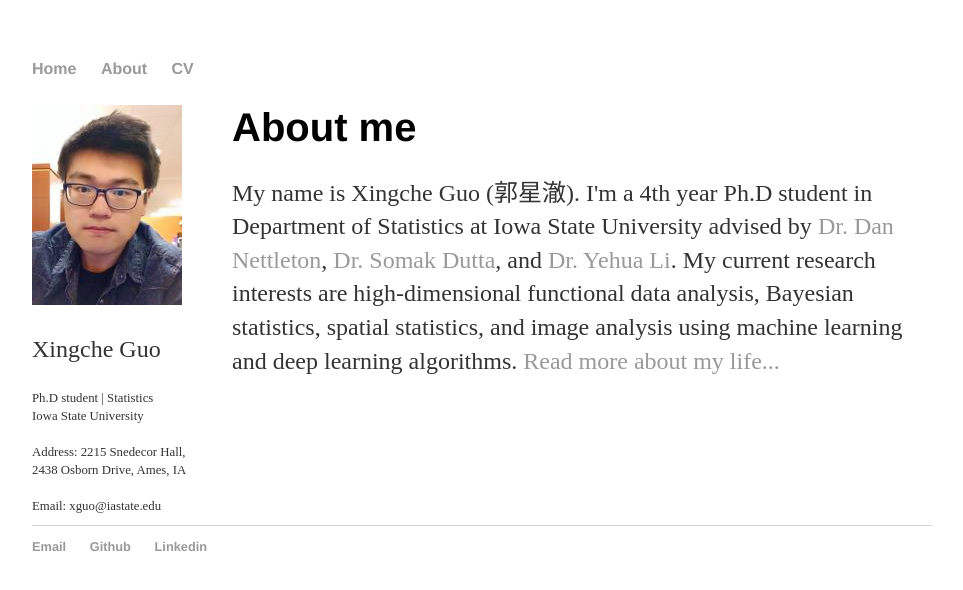
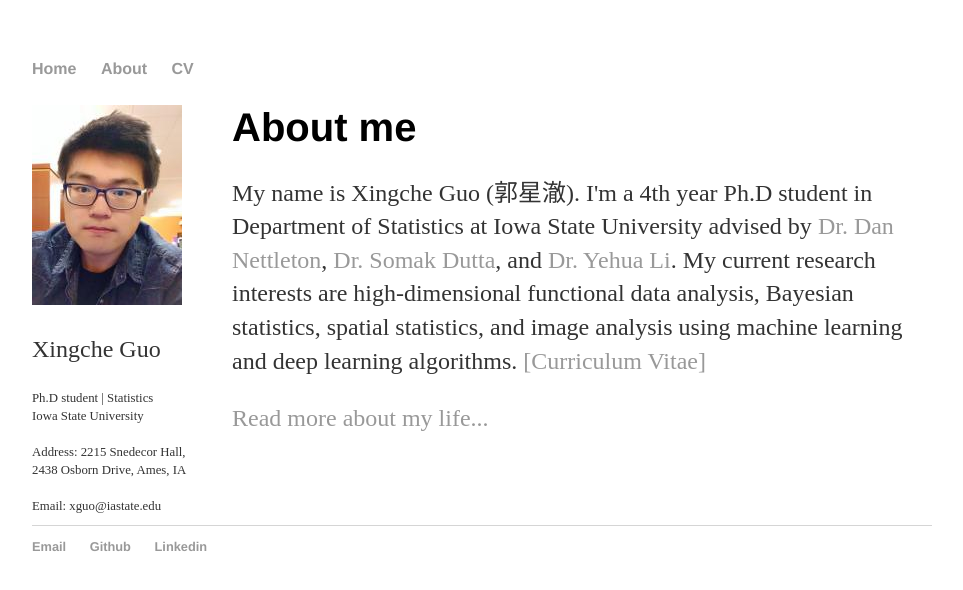
Before and after one commit to xingcheg/xingcheg.github.io, a Jekyll site: the page built from index.html, in a window 1280 px wide. Shown: the top 590 px of the page, without its empty margins (158-1121 px from the left). Built offline with Jekyll 4.4.1, drawn with Linux system fonts in a browser that asks for light colours.

Commit message:
Update index.html

```diff
--- a/index.html
+++ b/index.html
@@ -11,6 +11,6 @@
 		<a href="https://sites.google.com/a/ucr.edu/yehuali/home">Dr. Yehua Li</a>.
 		My current research interests are high-dimensional functional data analysis,
 		Bayesian statistics, spatial statistics, and image analysis using machine learning and
-		deep learning algorithms.
-		<a href="/about">Read more about my life...</a></p>
+		deep learning algorithms. <a href="/cv">[Curriculum Vitae]</a></p>
+		<p><a href="/about">Read more about my life...</a></p>
 </div><!-- /.blurb -->
```
